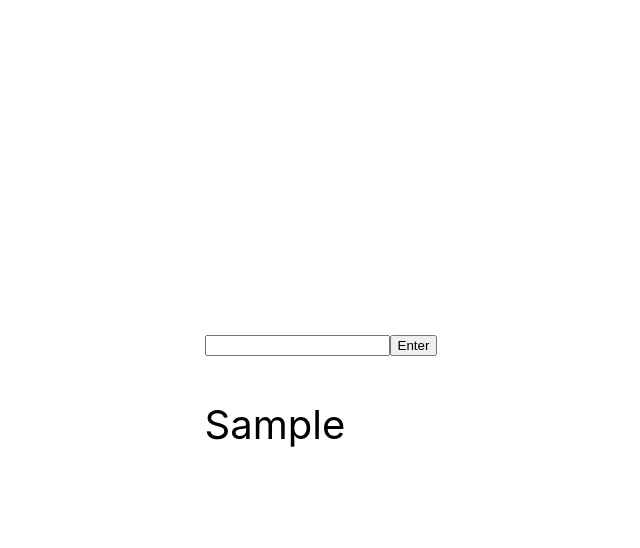
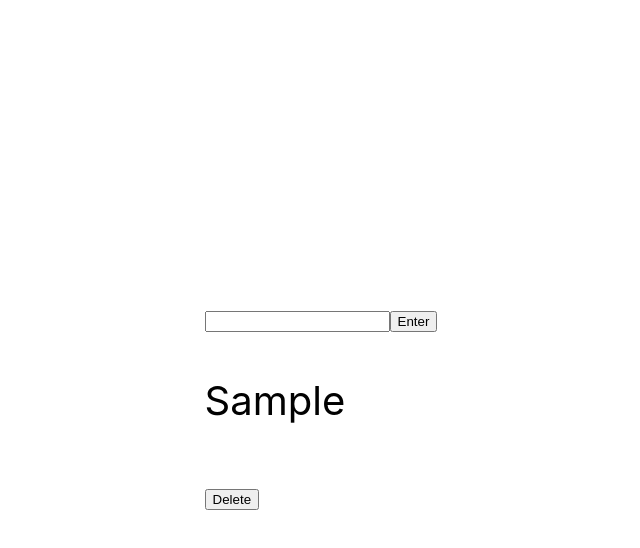
Before and after one commit to OlehKozubJS/goit-react-hw-03-image-finder, a React (Create React App) app: page / in a window 1280 px wide. Both pictures are taken after typing "Sample" into the empty fields and a click on the button "Enter". Shown: the top 548 px of the page, without its empty margins (319-959 px from the left). Built offline with nearby package versions, Linux system fonts and the light colour scheme.

Commit message:
Update TestComponentLifeCycle.jsx

```diff
--- a/src/components/TestComponentLifeCycle.jsx
+++ b/src/components/TestComponentLifeCycle.jsx
@@ -25,6 +25,10 @@ export class LifeCycle extends Component {
     event.currentTarget.reset();
   };
 
+  deleteTodoItem = todoIndex => {
+    this.setState(state => ({ todos: state.todos.splice(todoIndex, 1) }));
+  };
+
   render() {
     return (
       <div>
@@ -38,7 +42,12 @@ export class LifeCycle extends Component {
         </form>
         <div>
           {this.state.todos.map((todoItem, todoIndex) => (
-            <p key={`todo-item-${todoIndex}`}>{todoItem}</p>
+            <div key={`todo-item-${todoIndex}`}>
+              <p>{todoItem}</p>
+              <button onClick={() => this.deleteTodoItem(todoIndex)}>
+                Delete
+              </button>
+            </div>
           ))}
         </div>
       </div>
```
